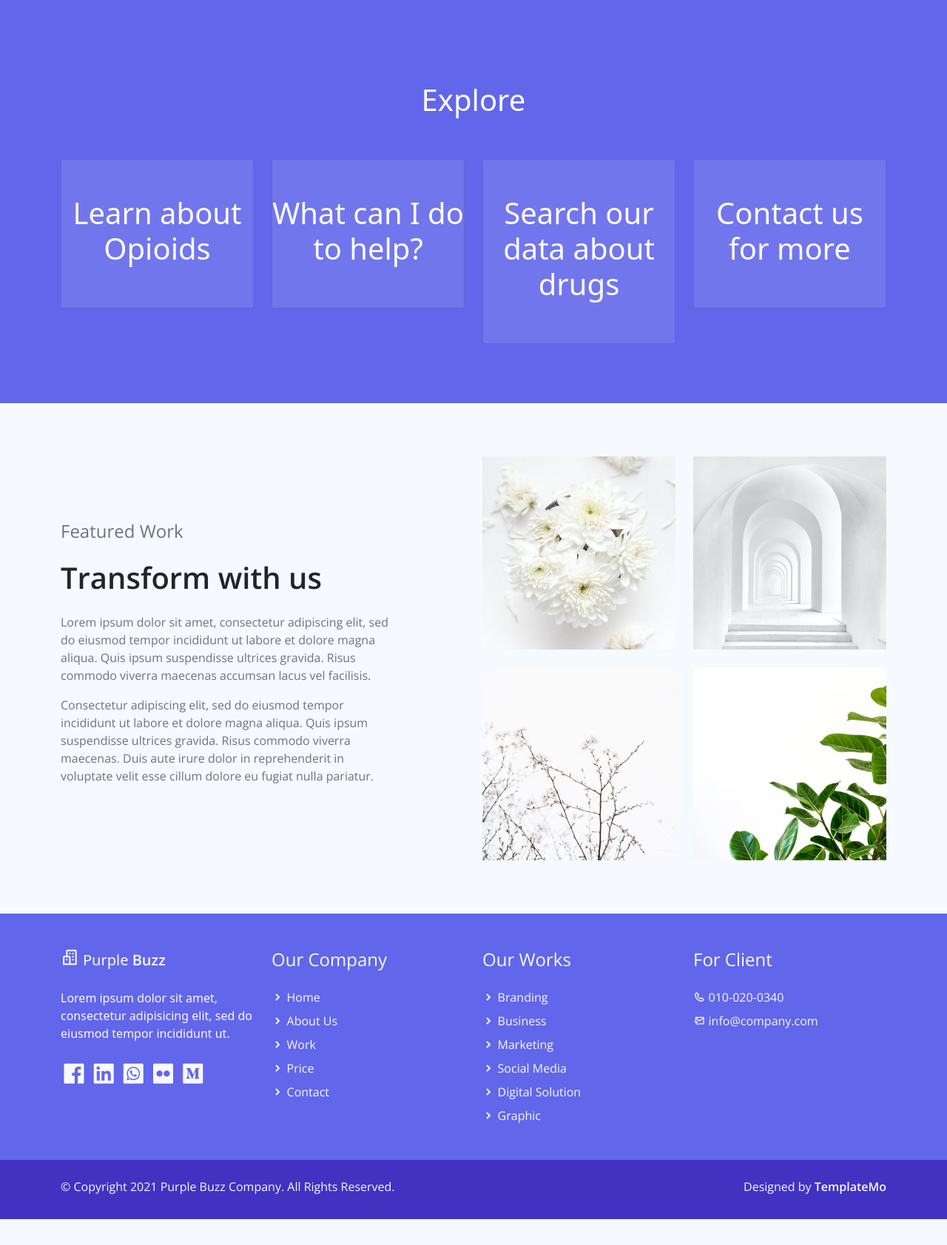
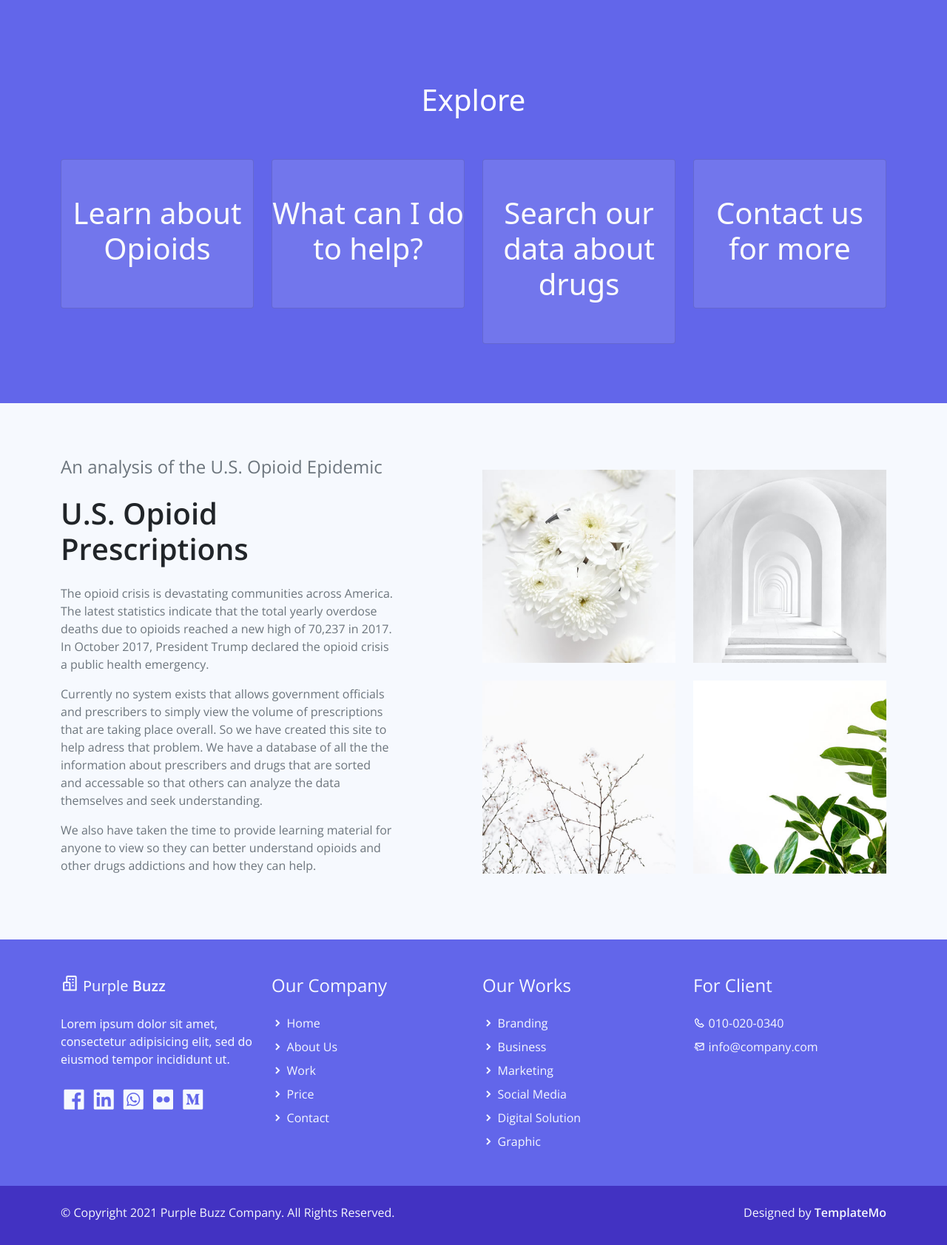
Before and after one commit to IS-Core-1-15/intex, a Django app: page / in a window 1280 px wide. Shown: the part 669-2352 px from the top of the page at 74% size. Before the commit the page ends 2317 px from the top, so only its background shows below. Run offline with Django 3.2, Linux system fonts and the light colour scheme; some libraries are stand-ins or nearby versions.

Commit message:
filled in some text on index.html

```diff
--- a/templates/DrugApp/index.html
+++ b/templates/DrugApp/index.html
@@ -62,15 +62,18 @@
         <div class="feature-work container my-4">
             <div class="row d-flex d-flex align-items-center">
                 <div class="col-lg-5">
-                    <h3 class="feature-work-title h4 text-muted light-300">Featured Work</h3>
-                    <h1 class="feature-work-heading h2 py-3 semi-bold-600">Transform with us</h1>
+                    <h3 class="feature-work-title h4 text-muted light-300">An analysis of the U.S. Opioid Epidemic</h3>
+                    <h1 class="feature-work-heading h2 py-3 semi-bold-600">U.S. Opioid Prescriptions</h1>
                     <p class="feature-work-body text-muted light-300">
-                        Lorem ipsum dolor sit amet, consectetur adipiscing elit, sed do eiusmod
-                        tempor incididunt ut labore et dolore magna aliqua. Quis ipsum suspendisse
-                        ultrices gravida. Risus commodo viverra maecenas accumsan lacus vel facilisis.
+                        The opioid crisis is devastating communities across America. The latest statistics indicate that
+                        the total yearly overdose deaths due to opioids reached a new high of 70,237 in 2017. In October
+                        2017, President Trump declared the opioid crisis a public health emergency.
                     </p>
-                    <p class="feature-work-footer text-muted light-300">Consectetur adipiscing elit, sed do eiusmod tempor incididunt ut labore et dolore magna aliqua. Quis ipsum suspendisse ultrices gravida. Risus commodo viverra maecenas. Duis aute irure dolor in reprehenderit in voluptate velit esse
-                        cillum dolore eu fugiat nulla pariatur.</p>
+                    <p class="feature-work-footer text-muted light-300">
+                        Currently no system exists that allows government officials and prescribers to simply view the volume of prescriptions that are taking place overall. So we have created this site to help adress that problem. We have a database of all the the information about prescribers and drugs that are sorted and accessable so that others can analyze the data themselves and seek understanding.</p>
+
+                    <p class="feature-work-footer text-muted light-300">
+                        We also have taken the time to provide learning material for anyone to view so they can better understand opioids and other drugs addictions and how they can help. </p>
                 </div>
                 <div class="col-lg-6 offset-lg-1 align-left">
                     <div class="row">
```
